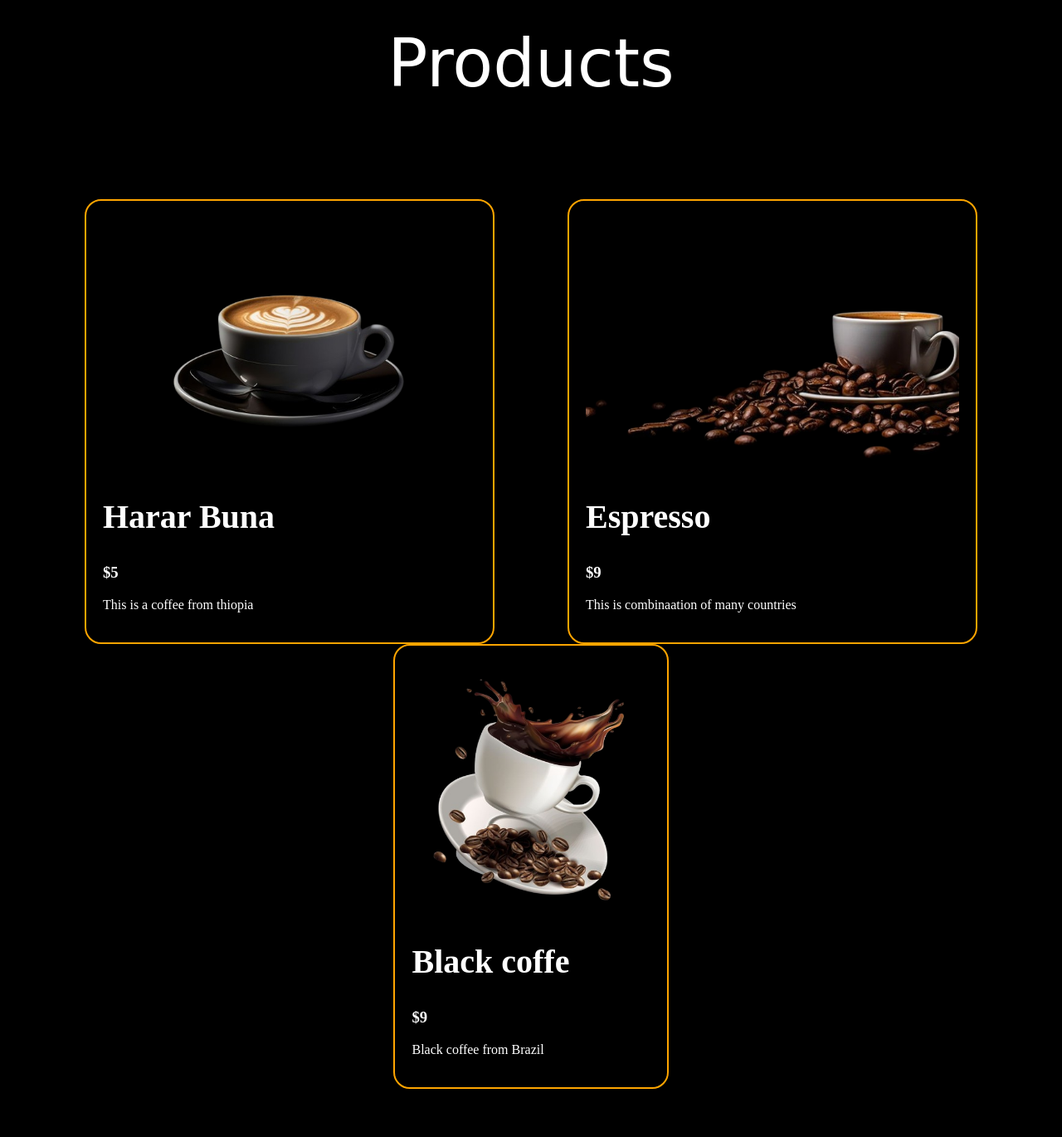
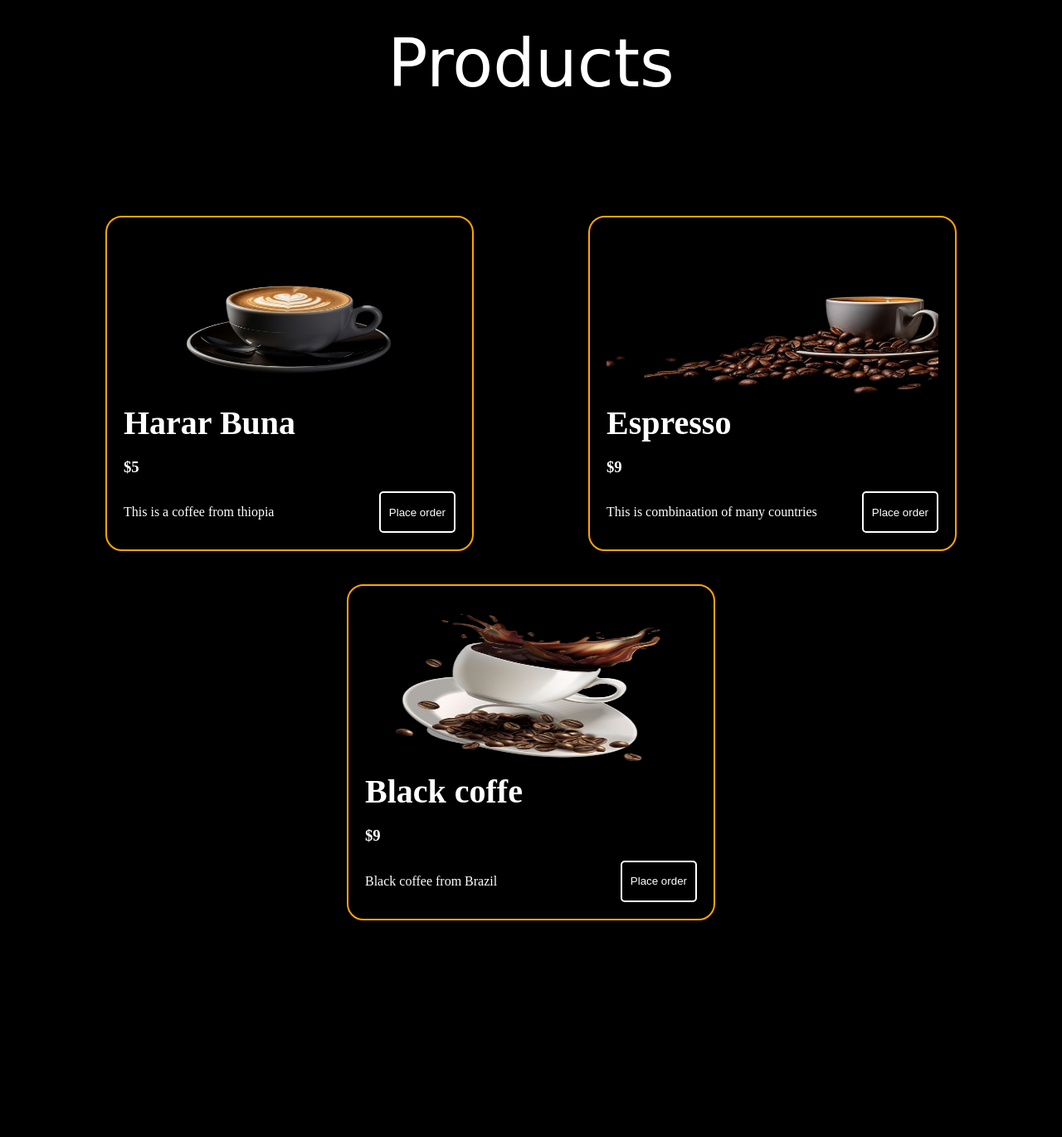
Before and after one commit to izzy-Ti/Coffee-shop-web, a Django app: page / in a window 1280 px wide. Shown: the part 1003-2373 px from the top of the page at 83% size. After the commit the page ends 2112 px from the top, so only its background shows below. Run offline with Django 5.2, Linux system fonts and the light colour scheme; data comes from the database, SQL or seed files in the repository; both versions use the stored data as it was after the commit; some web fonts are replaced.

Commit message:
well ordered products row and column

```diff
--- a/coffe/static/css/style.css
+++ b/coffe/static/css/style.css
@@ -139,6 +139,7 @@
     flex-wrap: wrap;
 }
 .product_items{
+    margin: 20px 20px;
     color: white;
     border: 2px solid orange;
     padding: 20px 20px;
@@ -146,4 +147,27 @@
 }
 .product_items h2{
     font-size: 2.5rem;
+    margin: 0;
 }
+.product_items button{
+    padding: 10px 10px;
+    background-color: transparent;
+    border: 2px solid white;
+    transition: all 0.35s ease;
+    border-radius: 5px;
+}
+.product_items button a{
+    color: white;
+    text-decoration: none;
+    transition: all 0.35s ease;
+}
+.text_holder{
+    display: flex;
+    justify-content: space-between;
+}
+.product_items button a:hover{
+    color: orange;
+}
+.product_items button:hover{
+    border: 2px solid orange;
+}
--- a/coffe/templates/layout.html
+++ b/coffe/templates/layout.html
@@ -40,10 +40,13 @@
         <div class="product_cont">
             {%for post in posts%}
                 <div class="product_items">
-                    <img src="{{post.img2.url}}" alt="" height="300">
+                    <img src="{{post.img2.url}}" alt="" height="200" width="400">
                     <h2>{{post.name}}</h2>
                     <h3>{{post.price}}</h3>
-                    <p>{{post.description}}</p>
+                    <div class="text_holder">
+                    <p>{{post.description}}</p><button><a href="">Place order</a></button>
+                    </div>
+
                 </div>
             {%endfor%}
         </div>
```
Also changed, not shown: coffe/db.sqlite3, coffe/media/download-removebg-preview.png (added), coffe/products/views.py (line endings or trailing spaces).
